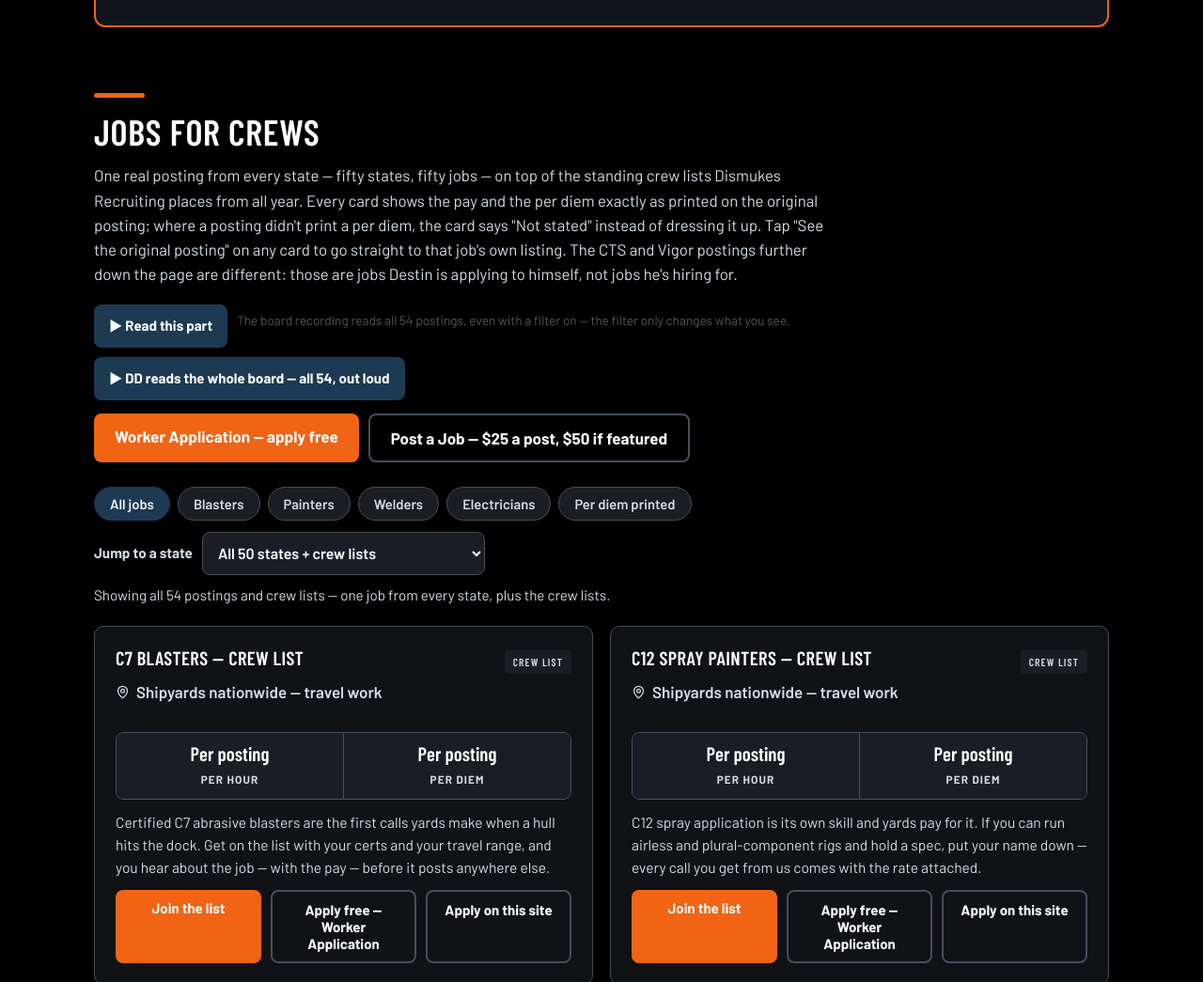
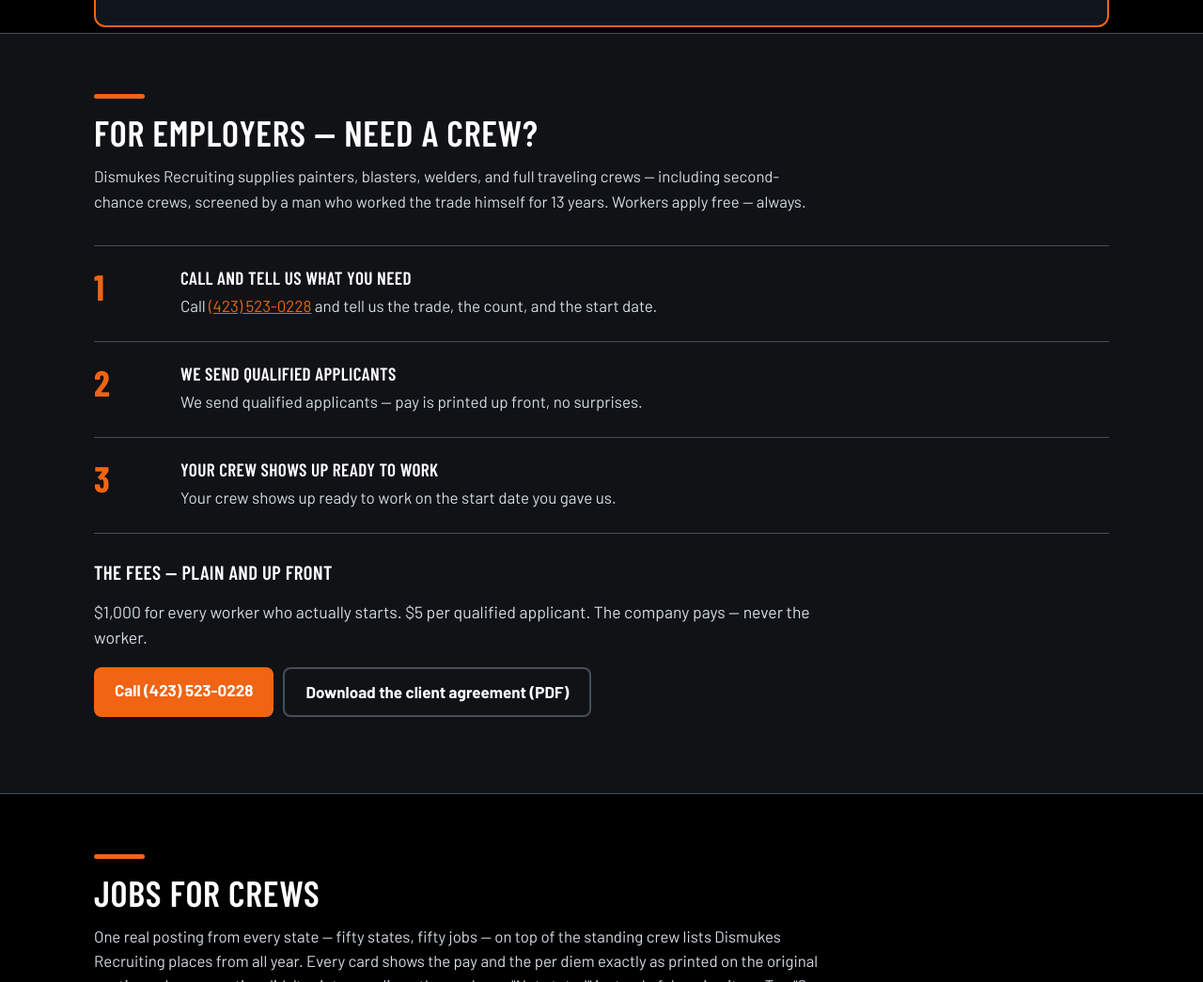
Before and after one commit to destindismukes1-crypto/dismukes-recruiting, a plain HTML site: page index.html in a window 1280 px wide. Shown: the part 4503-5548 px from the top of the page at 94% size. Drawn offline with nearby package versions, Linux system fonts and the light colour scheme.

Commit message:
Add For Employers section above the job board: offer, 3 steps, exact fees, agreement PDF download, call CTA

```diff
--- a/index.html
+++ b/index.html
@@ -795,6 +795,48 @@
               <button type="button" id="readRepeatBtn">Tap to repeat</button>
             </div>
             <p class="read-status" id="readStatus" role="status"></p>
+          </div>
+        </div>
+      </section>
+
+      <!-- FOR EMPLOYERS — the offer, the steps, and the fees, right up top -->
+      <section id="for-employers" class="band">
+        <div class="wrap">
+          <div class="sec-head">
+            <span class="tick" aria-hidden="true"></span>
+            <h2>For Employers — Need a crew?</h2>
+            <p>Dismukes Recruiting supplies painters, blasters, welders, and full traveling crews — including second-chance crews, screened by a man who worked the trade himself for 13 years. Workers apply free — always.</p>
+          </div>
+          <div class="steps">
+            <div class="step">
+              <div class="num" aria-hidden="true">1</div>
+              <div>
+                <h3>Call and tell us what you need</h3>
+                <p>Call <a href="tel:+14235230228">(423) 523-0228</a> and tell us the trade, the count, and the start date.</p>
+              </div>
+            </div>
+            <div class="step">
+              <div class="num" aria-hidden="true">2</div>
+              <div>
+                <h3>We send qualified applicants</h3>
+                <p>We send qualified applicants — pay is printed up front, no surprises.</p>
+              </div>
+            </div>
+            <div class="step">
+              <div class="num" aria-hidden="true">3</div>
+              <div>
+                <h3>Your crew shows up ready to work</h3>
+                <p>Your crew shows up ready to work on the start date you gave us.</p>
+              </div>
+            </div>
+          </div>
+          <div style="margin-top: 30px;">
+            <h3 style="font-size: 1.3rem; font-weight: 600;">The fees — plain and up front</h3>
+            <p style="color: var(--ink-soft); font-size: 1.1rem; max-width: 44em;">$1,000 for every worker who actually starts. $5 per qualified applicant. The company pays — never the worker.</p>
+            <p style="margin-top: 18px; display: flex; gap: 10px; flex-wrap: wrap;">
+              <a class="btn btn-accent" href="tel:+14235230228">Call (423) 523-0228</a>
+              <a class="btn btn-ghost" href="dismukes-recruiting-client-agreement.pdf" download>Download the client agreement (PDF)</a>
+            </p>
           </div>
         </div>
       </section>
```
Also changed, not shown: 1 other file.
